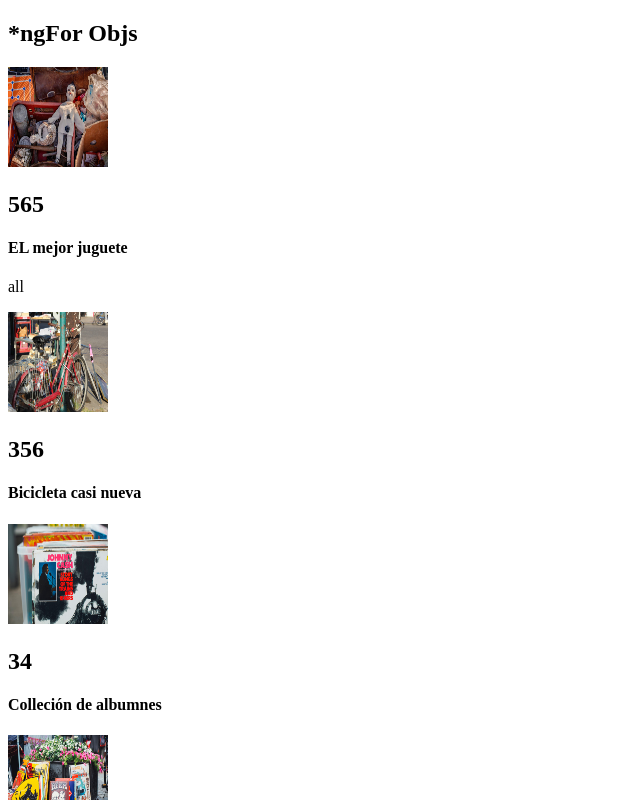
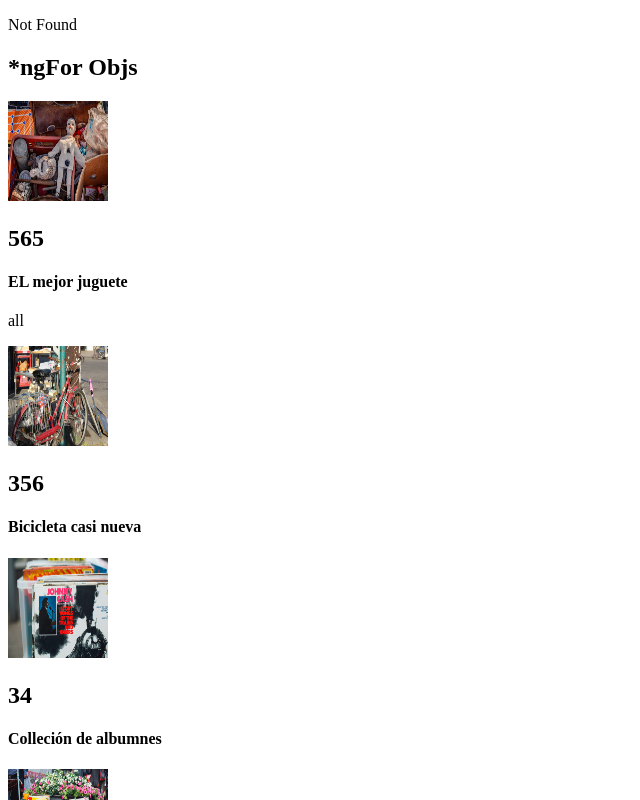
Before and after one commit to jomilto/my-store-angular, an Angular app: page / in a window 1280 px wide. Shown: the top 800 px of the page, without its empty margins (0-640 px from the left). Built offline with nearby package versions, Linux system fonts and the light colour scheme.

Commit message:
use of ngswitch

```diff
--- a/src/app/app.component.html
+++ b/src/app/app.component.html
@@ -1,3 +1,9 @@
+<div [ngSwitch]="person.name">
+    <p *ngSwitchCase="'carlos'">Carlos</p>
+    <p *ngSwitchCase="'enrique'">Enrique</p>
+    <p *ngSwitchDefault> Not Found</p>
+</div>
+
 <div>
     <h2> *ngFor Objs</h2>
     <div *ngFor="let product of products">
```
